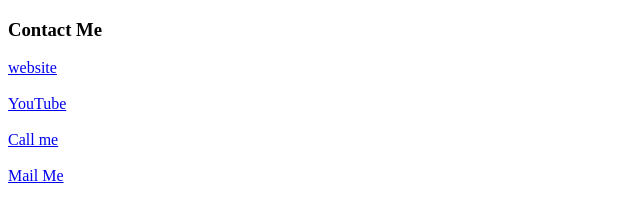
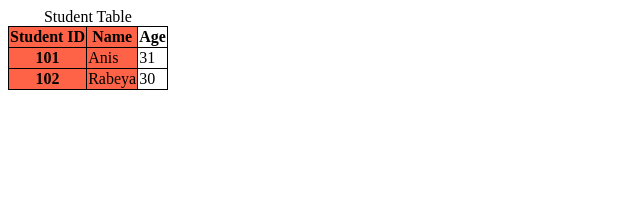
Before and after one commit to anisul-Islam/html-documentation, a plain HTML site: page index.html in a window 1280 px wide. Shown: the whole page, without its empty margins (0-640 px from the left). Drawn offline with Linux system fonts and the light colour scheme.

Commit message:
chapter 4 html table is added

```diff
--- a/index.html
+++ b/index.html
@@ -2,18 +2,43 @@
 <html lang="en">
   <head>
     <title>Document</title>
+
+    <style>
+      table,
+      th,
+      td {
+        border: 1px solid;
+        border-collapse: collapse;
+      }
+    </style>
   </head>
   <body>
-    <h3>Contact Me</h3>
-    <a href="http://www.studywithanis.com" target="_blank">website</a> <br />
-    <br />
-    <a href="https://www.youtube.com/c/anisulislamrubel" target="_blank"
-      >YouTube</a
-    >
-    <br />
-    <br />
-    <a href="tel:0017444044000" target="_blank">Call me</a> <br />
-    <br />
-    <a href="mailto:anisul2010s@yahoo.co.uk" target="_blank">Mail Me</a>
+    <table>
+      <caption>
+        Student Table
+      </caption>
+      <colgroup>
+        <col span="2" style="background-color: tomato" />
+      </colgroup>
+      <thead>
+        <tr>
+          <th scope="col">Student ID</th>
+          <th scope="col">Name</th>
+          <th scope="col">Age</th>
+        </tr>
+      </thead>
+      <tbody>
+        <tr>
+          <th scope="row">101</th>
+          <td>Anis</td>
+          <td>31</td>
+        </tr>
+        <tr>
+          <th scope="row">102</th>
+          <td>Rabeya</td>
+          <td>30</td>
+        </tr>
+      </tbody>
+    </table>
   </body>
 </html>
```
Also changed, not shown: images/table2.png (added), images/table3.png (added), images/table4.png (added), images/table5.png (added), images/table6.png (added), images/table7.png (added), 2 other files.
